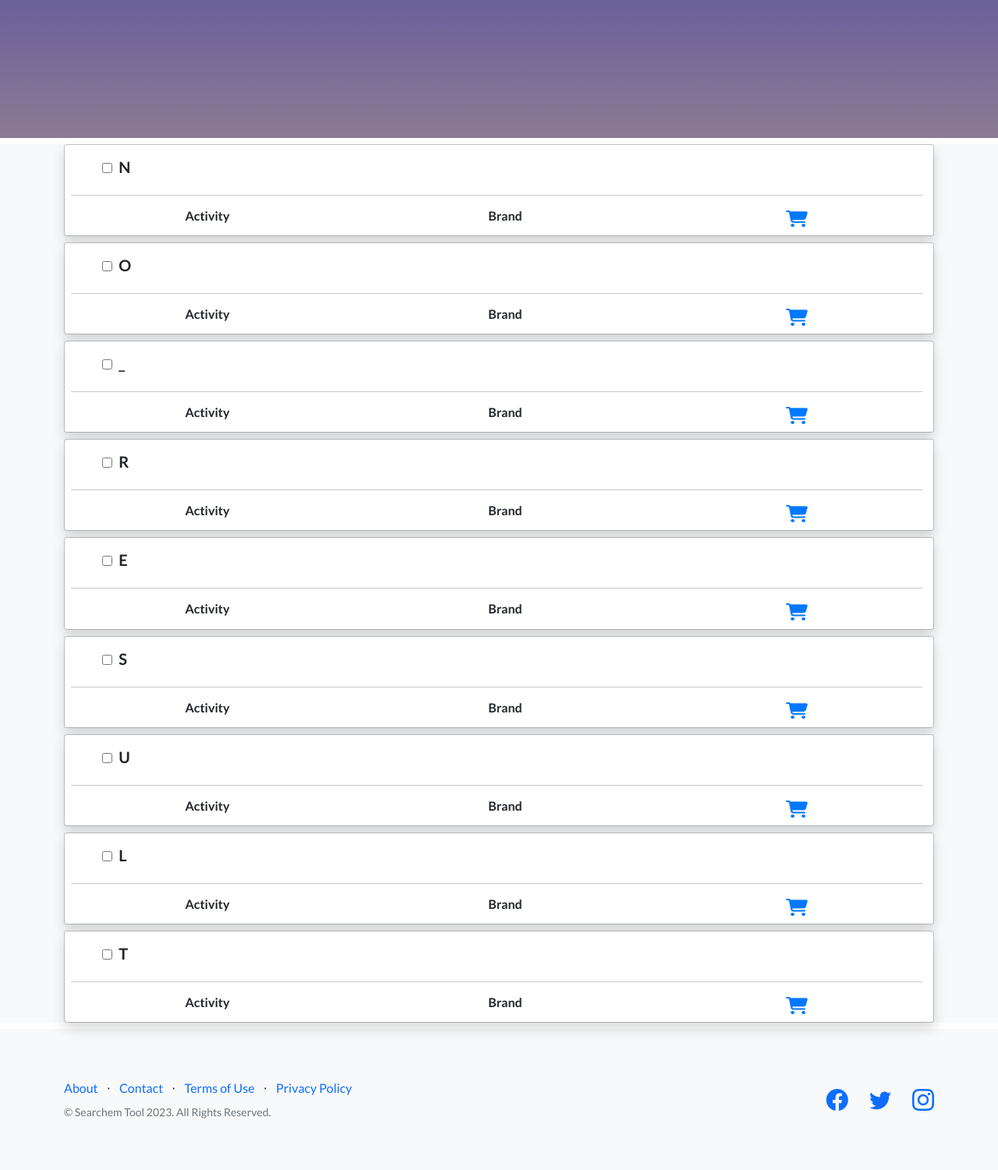
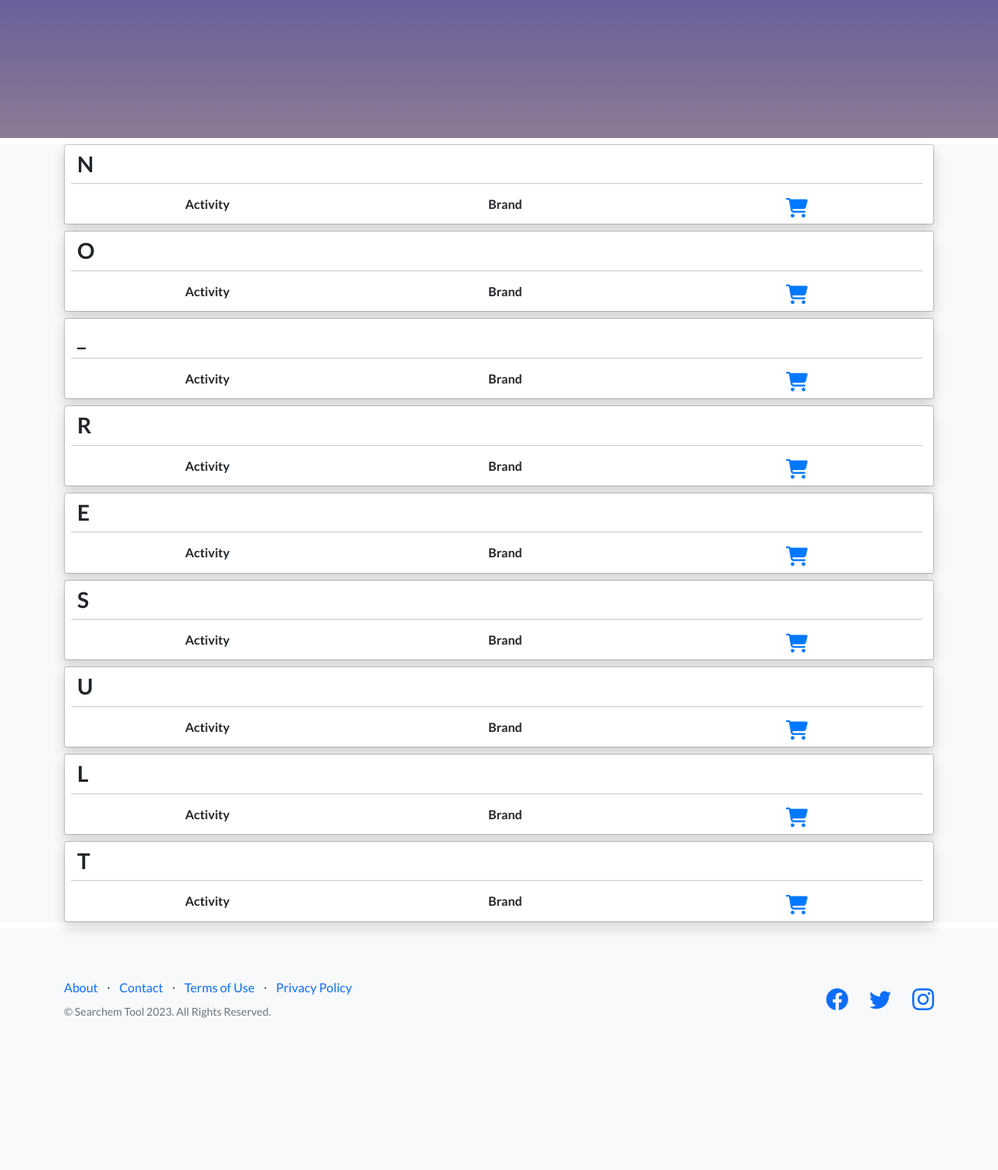
Before and after one commit to pmayog/searchemtool, a Flask app: page /results in a window 1280 px wide. Shown: the part 473-1974 px from the top of the page at 78% size. After the commit the page ends 1779 px from the top, so only its background shows below. Run offline with Flask 2, Linux system fonts and the light colour scheme; some libraries are stand-ins or nearby versions.

Commit message:
Update output.html

```diff
--- a/templates/output.html
+++ b/templates/output.html
@@ -1,6 +1,7 @@
 {% extends './layout.html' %}
 
 {% block title %} Searchem Tool {% endblock %}
+
 
 {% block nav %}
 <!-- Navigation-->
@@ -58,6 +59,7 @@
 </header>
 {% endblock %}
 {% block body %}
+
         <!-- Icons Grid-->
         <section class="bg-light">
         {% for v in search %}
@@ -72,11 +74,15 @@
                         <div class="modal-signin position-static d-block my-2" id="modalSignin">
                             <div>
                                 <div class="modal-content rounded shadow">
-                                    <label for="st1" class="offset-1 mt-3">
-                                        <h5><input class="me-2 cb2" type="checkbox" id="st1" value="1">{{ s|capitalize }}</h5>
-                                    </label>
-                                    <hr style="width: 98%;" class="my-7 ms-2">
-                                    <div class="row text-center">
+                                    <div class="row mt-2" style="align-items: center; align-content: center;">
+                                        <div class="col  ms-3">
+                                            <h3>{{ s|capitalize }}</h3>
+                                        </div>
+                                        <div class="col-auto mt-1">
+                                        </div>
+                                    </div>
+                                    <hr style="width: 98%;" class="mt-0 ms-2">
+                                    <div class="row text-center" style="align-items: start;">
                                         <div class="col ms-2 mb-2">
                                             <h6>Activity</h6>
                                         </div>
@@ -84,7 +90,7 @@
                                             <h6>Brand</h6>
                                         </div>
                                         <div class="col mb-2 ms-auto">
-                                            <a href="https://www.canva.com" target="_blank"><img src="../static/icons/cart.png" style="height: 80%; width: 8%;"/></a>
+                                            <div href="https://www.canva.com" target="_blank"><img style="height: 8%; width: 8%;" src="../static/icons/cart.png"/></div>
                                         </div>
                                     </div>
                                 </div>
```
